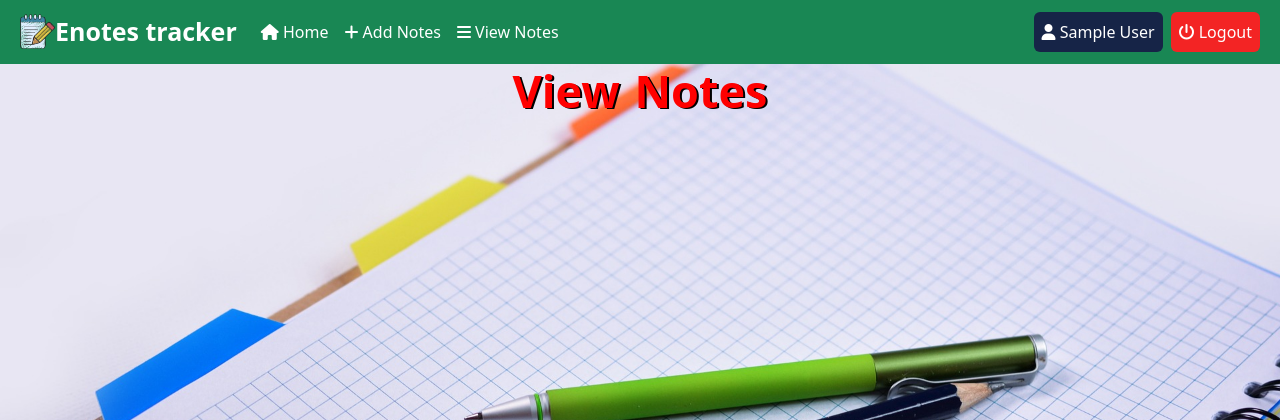
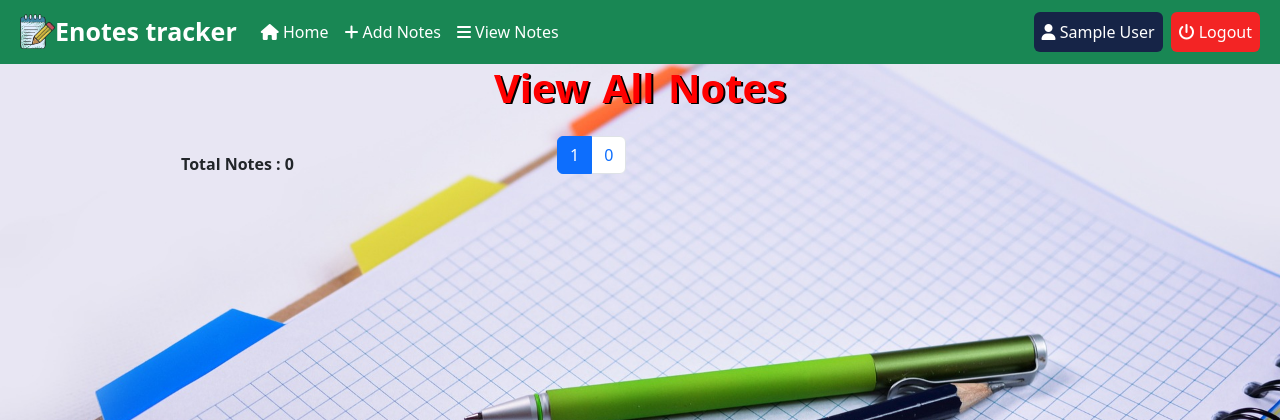
Before and after one commit to surusivaji/EnotesTrackerUsingSpringboot, a Spring Boot app: page /user/viewnotes in a window 1280 px wide. Shown: the top 420 px of the page. Run offline with Spring Boot 4, Linux system fonts and the light colour scheme; the visitor is signed in with stand-in values (Sample User, id 1); data that the repository does not hold is empty; some libraries are stand-ins or nearby versions.

Commit message:
enotes application pagination commit

```diff
--- a/Enotes_Tracker/src/main/java/org/siva/enotes/controller/HomeController.java
+++ b/Enotes_Tracker/src/main/java/org/siva/enotes/controller/HomeController.java
@@ -2,6 +2,7 @@
 
 import java.sql.Date;
 import java.time.LocalDate;
+import java.util.Comparator;
 import java.util.List;
 
 import org.siva.enotes.model.Notes;
@@ -9,12 +10,14 @@
 import org.siva.enotes.service.INotesService;
 import org.siva.enotes.service.IUserService;
 import org.springframework.beans.factory.annotation.Autowired;
+import org.springframework.data.domain.Page;
 import org.springframework.stereotype.Controller;
 import org.springframework.ui.Model;
 import org.springframework.web.bind.annotation.GetMapping;
 import org.springframework.web.bind.annotation.ModelAttribute;
 import org.springframework.web.bind.annotation.PathVariable;
 import org.springframework.web.bind.annotation.PostMapping;
+import org.springframework.web.bind.annotation.RequestMapping;
 import org.springframework.web.bind.annotation.RequestParam;
 
 import jakarta.servlet.http.HttpSession;
@@ -129,12 +132,15 @@
 	}
 
 	@GetMapping("/user/viewnotes")
-	public String vieewNotes(HttpSession session, Model model) {
+	public String vieewNotes(HttpSession session, Model model, @RequestParam(defaultValue = "0") int pageNo) {
 		User user = (User) session.getAttribute("user");
 		if (user!=null) {
 			model.addAttribute("username", user.getFullname());
-			List<Notes> allNotes = notesService.findAllNotes(user);
-			model.addAttribute("notes", allNotes);
+			Page<Notes> notes = notesService.findAllNotes(user, pageNo);
+			model.addAttribute("currentPage", pageNo);
+			model.addAttribute("totalElements", notes.getTotalElements());
+			model.addAttribute("totalPages", notes.getTotalPages());
+			model.addAttribute("notesList", notes.getContent());
 			return "ViewNotes";
 		}
 		return "redirect:/login";
--- a/Enotes_Tracker/src/main/java/org/siva/enotes/repository/NotesRepository.java
+++ b/Enotes_Tracker/src/main/java/org/siva/enotes/repository/NotesRepository.java
@@ -4,8 +4,11 @@
 
 import org.siva.enotes.model.Notes;
 import org.siva.enotes.model.User;
+import org.springframework.data.domain.Page;
+import org.springframework.data.domain.Pageable;
 import org.springframework.data.jpa.repository.JpaRepository;
 
 public interface NotesRepository extends JpaRepository<Notes, Integer> {
+	Page<Notes> findByUser(User user, Pageable pageable);
 	List<Notes> findByUser(User user);
 }
--- a/Enotes_Tracker/src/main/java/org/siva/enotes/service/INotesService.java
+++ b/Enotes_Tracker/src/main/java/org/siva/enotes/service/INotesService.java
@@ -1,13 +1,14 @@
 package org.siva.enotes.service;
 
-import java.util.List;
 
 import org.siva.enotes.model.Notes;
 import org.siva.enotes.model.User;
+import org.springframework.data.domain.Page;
 
 public interface INotesService {
 	Notes saveNotes(Notes notes);
-	List<Notes> findAllNotes(User user);
+	//List<Notes> findAllNotes(User user);
+	Page<Notes> findAllNotes(User user, int pageNo);
 	Notes findByNotes(int id);
 	void removeNotes(int id);
 	boolean removeNotesByUser(User user);
--- a/Enotes_Tracker/src/main/resources/static/styles/ViewNotes.css
+++ b/Enotes_Tracker/src/main/resources/static/styles/ViewNotes.css
@@ -25,7 +25,7 @@
 
 #viewnotes-heading {
 	color: #FF0000 !important;
-	font-size: 45px !important;
+	font-size: 40px !important;
 	font-weight: 700 !important;
 	text-shadow: 2px 1px #000;
 	word-spacing: 3px;
--- a/Enotes_Tracker/src/main/resources/templates/ViewNotes.html
+++ b/Enotes_Tracker/src/main/resources/templates/ViewNotes.html
@@ -20,7 +20,10 @@
 	<!-- navigation bar -->
 	<div class="navbar navbar-expand-xl bg-success navbar-dark p-2">
 		<div class="container-fluid">
-			<a class="navbar-brand d-flex align-items-center" id="heading" th:href="@{/user/home}"><img th:src="@{/media/images/notepad.png}" alt="" height="35px" width="35px"/><span>Enotes tracker</span></a>
+			<a class="navbar-brand d-flex align-items-center" id="heading"
+				th:href="@{/user/home}"><img
+				th:src="@{/media/images/notepad.png}" alt="" height="35px"
+				width="35px" /><span>Enotes tracker</span></a>
 			<button class="navbar-toggler" type="button"
 				data-bs-toggle="collapse" data-bs-target="#navbarNav"
 				aria-controls="navbarNav" aria-expanded="false"
@@ -30,16 +33,20 @@
 			<div class="collapse navbar-collapse" id="navbarNav">
 				<ul class="navbar-nav">
 					<li class="list-item"><a th:href="@{/user/home}"
-						class="nav-link active "><i class="fa-solid fa-house f-3"></i> Home</a></li>
+						class="nav-link active "><i class="fa-solid fa-house f-3"></i>
+							Home</a></li>
 					<li class="list-item"><a th:href="@{/user/addnotes}"
-						class="nav-link active"><i class="fa-solid fa-plus f-3"></i> Add Notes</a></li>
+						class="nav-link active"><i class="fa-solid fa-plus f-3"></i>
+							Add Notes</a></li>
 					<li class="list-item"><a th:href="@{/user/viewnotes}"
-						class="nav-link active"><i class="fa-solid fa-bars f-3"></i> View Notes</a></li>
+						class="nav-link active"><i class="fa-solid fa-bars f-3"></i>
+							View Notes</a></li>
 				</ul>
 				<ul class="navbar-nav ms-auto">
 					<li class="list-item"><a th:href="@{/user/viewprofile}"
 						class="nav-link active btn btn-primary me-2 mt-10" id="username"><i
-							class="fa-solid fa-user" id="user"></i> <span th:text="${username}"></span></a></li>
+							class="fa-solid fa-user" id="user"></i> <span
+							th:text="${username}"></span></a></li>
 					<li class="list-item"><a th:href="@{/logout}"
 						class="nav-link active btn btn-primary" id="logout"><i
 							class="fa-solid fa-power-off"></i> Logout</a></li>
@@ -57,10 +64,10 @@
 	<!-- view notes -->
 	<div class="container">
 		<div class="row d-flex justify-content-center">
-			<div class="col-md-8">
-				<h1 class="text-center text-danger" id="viewnotes-heading">View Notes</h1>
-				<div th:each="note: ${notes}">
-					<div class="card mt-2" style="box-shadow:0 0 2px 2px #B2B2B2;">
+			<div class="col-md-10">
+				<h1 class="text-center text-danger" id="viewnotes-heading">View All Notes</h1>
+				<div th:each="note: ${notesList}">
+					<div class="card mt-2" style="box-shadow: 0 0 2px 2px #B2B2B2;">
 						<div class="card-head text-center p-1">
 							<img th:src="@{/media/images/notesicon.png}" alt="" height="40px" width="40px" />
 						</div>
@@ -74,17 +81,37 @@
 								<span class="description" th:text="${note.description}"></span>
 							</div>
 							<div>
-							<span class="text-danger fw-bold">Date: </span>
-							<span  th:text="${note.date}"></span>
+								<span class="text-danger fw-bold">Date: </span> <span
+									th:text="${note.date}"></span>
 							</div>
 						</div>
 						<div class="card-head d-flex justify-content-center p-2">
-						<a th:href="@{/user/readnotes/{id}(id=${note.id})}" class="btn btn-primary btn-sm me-1" id="read"><i class="fa-solid fa-book"></i> Read</a>
-						<a th:href="@{/user/updatenotes/{id}(id=${note.id})}" class="btn btn-success btn-sm me-1" id="edit"><i class="fa-solid fa-pen-to-square"></i> Edit</a>
-						<a th:href="@{/user/removenotes/{id}(id=${note.id})}" class="btn btn-danger btn-sm me-1" id="remove"><i class="fa-solid fa-trash"></i> Remove</a>
+							<a th:href="@{/user/readnotes/{id}(id=${note.id})}"
+								class="btn btn-primary btn-sm me-1" id="read"><i
+								class="fa-solid fa-book"></i> Read</a> <a
+								th:href="@{/user/updatenotes/{id}(id=${note.id})}"
+								class="btn btn-success btn-sm me-1" id="edit"><i
+								class="fa-solid fa-pen-to-square"></i> Edit</a> <a
+								th:href="@{/user/removenotes/{id}(id=${note.id})}"
+								class="btn btn-danger btn-sm me-1" id="remove"><i
+								class="fa-solid fa-trash"></i> Remove</a>
 						</div>
 					</div>
 				</div>
+			</div>
+		</div>
+		<div class="row mt-3">
+			<div class="col-md-4 offset-md-1 text-right p-3">
+				<p class="fw-bold">Total Notes : [[${totalElements}]]</p>
+			</div>
+			<div class="col-md-5">
+				<nav aria-label="Page navigation example mt-3" class="center">
+					<ul class="pagination">
+						<li class="page-item" th:if="${currentPage!=0}"><a class="page-link" th:href="@{'/user/viewnotes?pageNo='+${currentPage-1}}">Previous</a></li>
+						<li class="page-item" th:each="i : ${#numbers.sequence(1, totalPages)}" th:classappend="${currentPage==i-1 ? 'active': ''}"><a class="page-link" th:href="@{'/user/viewnotes?pageNo='+${i-1}}">[[${i}]]</a></li>
+						<li class="page-item" th:if="${currentPage!=totalPages}"><a class="page-link" th:href="@{'/user/viewnotes?pageNo='+${currentPage+1}}">Next</a></li>
+					</ul>
+				</nav>
 			</div>
 		</div>
 	</div>
```
Also changed, not shown: Enotes_Tracker/src/main/java/org/siva/enotes/service/INotesServiceImpl.java (+7 -2 lines). Lines whose indentation alone changed are shown as unchanged.
